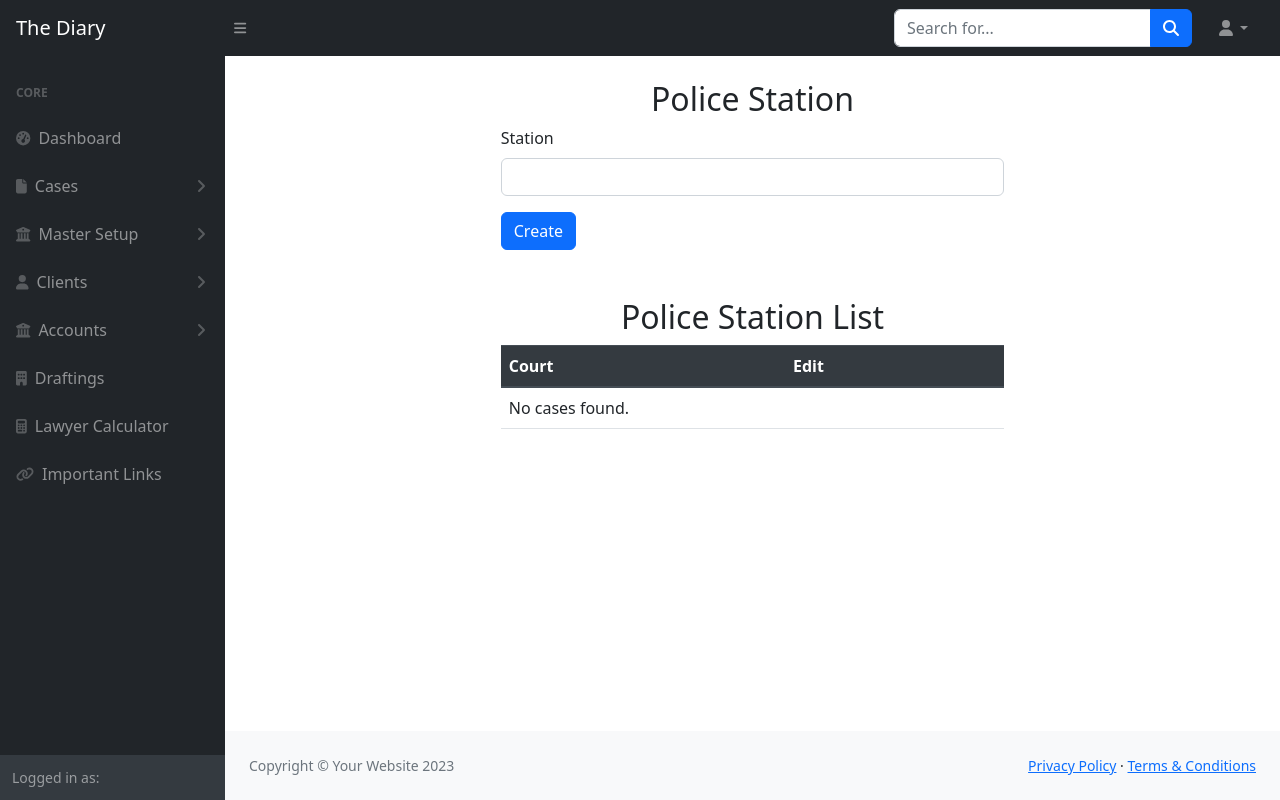
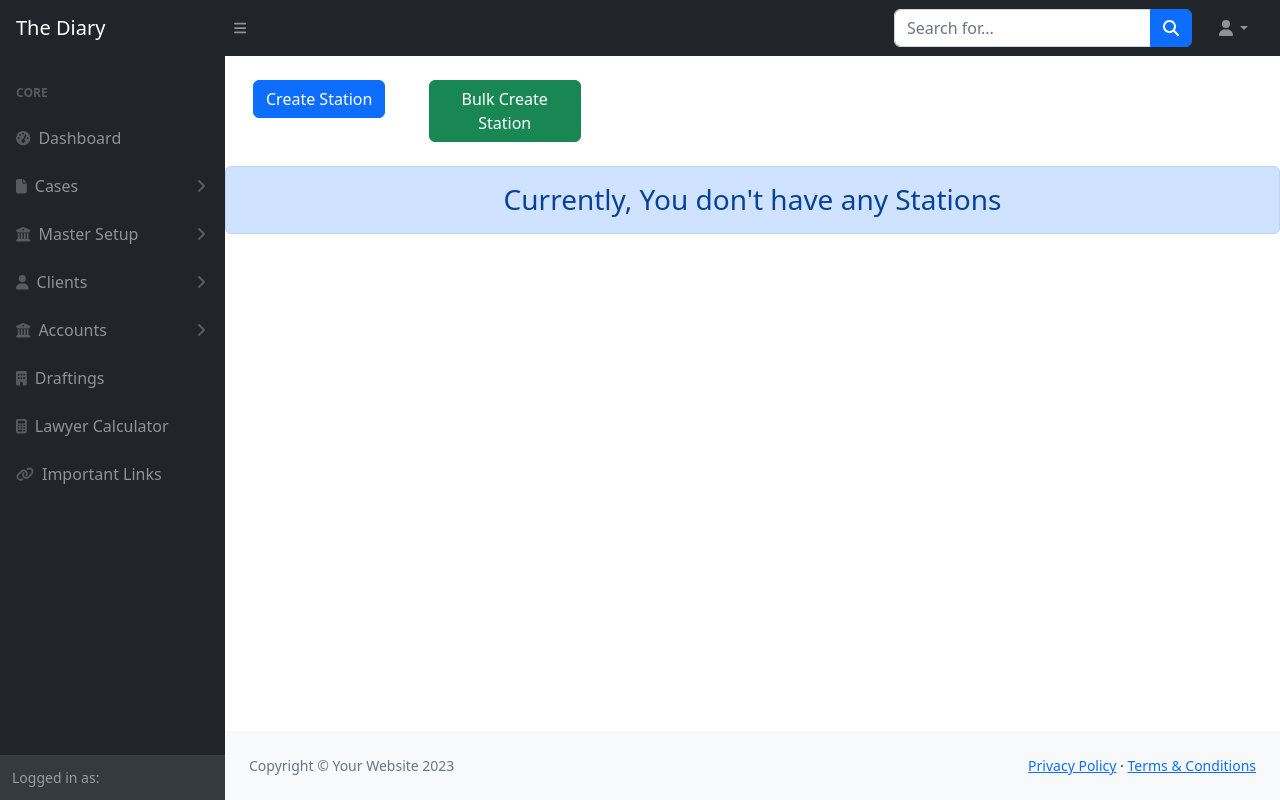
Before and after one commit to Mushfiqur719/the-diary, a Django app: page /stations/ in a window 1280 px wide. Run offline with Django 4.2, Linux system fonts and the light colour scheme; data that the repository does not hold is empty; some libraries are stand-ins or nearby versions.

Commit message:
Made the same form style for master setups

```diff
--- a/templates/cases/police_stations.html
+++ b/templates/cases/police_stations.html
@@ -7,59 +7,92 @@
 
 <div class="container">
   <div class="row">
-    <div class="col-md-12">
+    <div class="col-md-2  ml-3"><button type="button" class="btn btn-primary" data-toggle="modal" data-target=".bd-example-modal-lg">Create Station</button></div>
+    <div class="col-md-2"><button type="button" class="btn btn-success" data-toggle="modal" data-target=".bd-example-modal-lg">Bulk Create Station</button></div>
+  </div>
+</div>
 
-      <h2 class="text-center">Police Station</h2>
+<div class="modal fade bd-example-modal-lg" tabindex="-1" role="dialog" aria-labelledby="myLargeModalLabel" aria-hidden="true">
+            <div class="modal-dialog modal-lg">
+              <div class="modal-content">
+
+                <div class="container">
+                    <div class="row">
+                      <div class="col-md-8 offset-md-2">
+                            <br>
+                            <h3 class="text-center alert alert-primary" role="alert">Create Station</h3>
                             <form method="post">
                               {% csrf_token %}
 
                               <div class="row">
-          <div class="col-md-6 offset-md-3">
-            {{ form.station|as_crispy_field }}
+                                <div class="col-md-8">{{form.station|as_crispy_field}}</div>
+                              </div>
+                              <div class="row">
+                                <div class="col-md-2 offset-md-3"><button type="submit" class="btn btn-primary">Create</button></div>
+                              </div>
+
+                            </form>
+                          </div>
+                        </div>
+                  </div>
+              </div>
             </div>
 </div>
 
-        <div class="row">
-          <div class="col-md-2 offset-md-3">
-            <button type="submit" class="btn btn-primary">Create</button>
+          <br>
+
+  {% if stations %}
+    <div class="card mb-4 ml-4 mr-4">
+              <div class="card-header">
+                <i class="fas fa-table me-1"></i>
+                Case Types
+                <div class="float-end">
+                  <a href="#" class="btn btn-primary me-2">Create</a>
+                  <a href="#" class="btn btn-primary">Bulk Create</a>
                 </div>
               </div>
-      </form>
-    <br>
-    <br>
-      <div class="row">
-        <div class="col-md-6 offset-md-3">
-          <h2 class="text-center">Police Station List</h2>
-      <div class="table-container">
-        <table class="table">
-          <thead class="thead-dark">
+              <div class="card-body">
+                <table id="datatablesSimple">
+                  <thead>
                     <tr>
-              <th scope="col">Court</th>
-              <th scope="col">Edit</th>
+                      <th>Police Station</th>
+                      <th>Edit</th>
                     </tr>
                   </thead>
+                  <tfoot>
+                    <tr>
+                      <th>Police Station</th>
+                      <th>Edit</th>
+                    </tr>
+                  </tfoot>
                   <tbody>
                     {% for single_station in stations %}
                       <tr>
                         <td>{{ single_station.station }}</td>
-                <td><a href="/stations/{{ single_station.id }}">Edit</a></td> <!-- Add an "Edit" button -->
-              </tr>
-            {% empty %}
-              <tr>
-                <td colspan="12">No cases found.</td>
+                        <td><a href="/stations/{{ single_station.id }}">Edit</a></td>
                       </tr>
                     {% endfor %}
                   </tbody>
                 </table>
               </div>
-
     </div>
-      </div>
+  {% else %}
+    <h3 class="text-center alert alert-primary" role="alert">Currently, You don't have any Stations</h3>
+  {% endif %}
 
 
 
-    </div>
-  </div>
-</div>
+
+
+
+
+
+
+
+
+
+
+
+
 
 {% endblock %}
```
Also changed, not shown: templates/cases/case_type.html (+45 -15 lines), templates/cases/courts.html (+59 -37 lines). Lines whose indentation alone changed are shown as unchanged.
